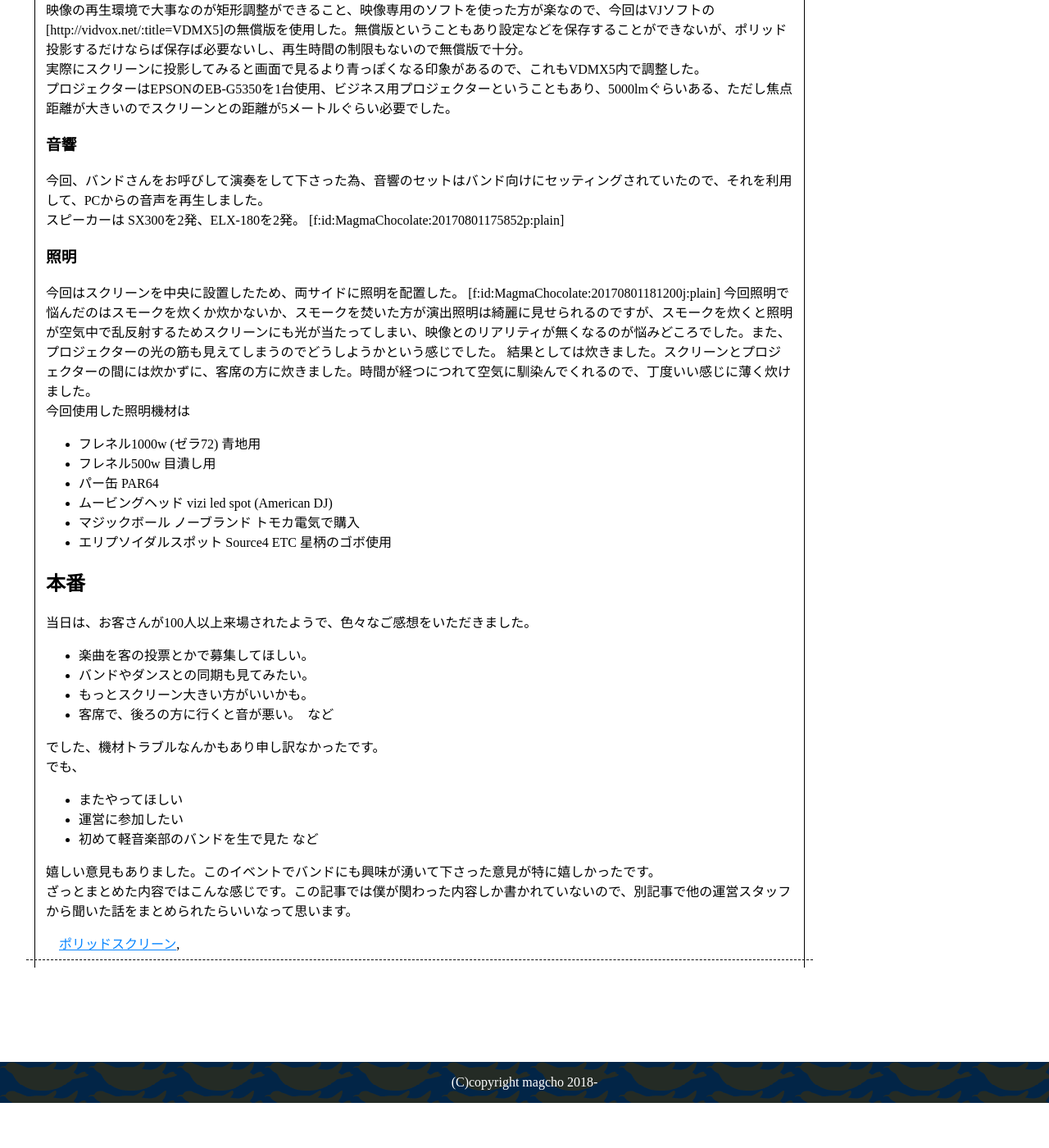
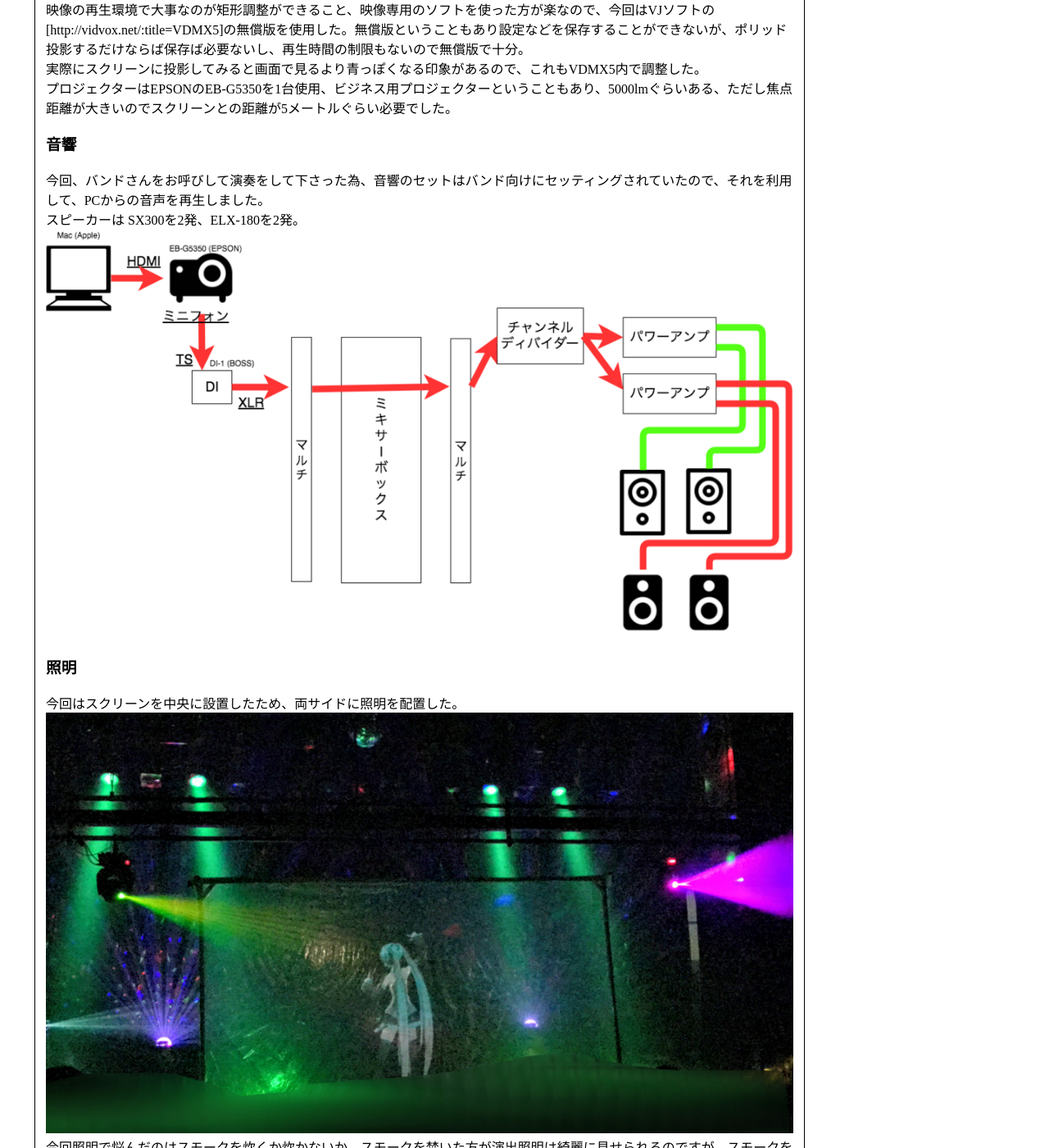
Before and after one commit to magcho/jekyll.blog.magcho.com, a Jekyll site: the page built from _posts/2018-09-02-ポリッドスクリーンを使ったボカロ系イベントを作った話.md, in a window 1280 px wide and 1400 px high, scrolled down 4278 px. Shown: the whole window at 82% size. Built offline with Jekyll 4.4.1, drawn with Linux system fonts in a browser that asks for light colours; some web fonts are replaced; before the commit the page ends 5623 px from its top, so only the background shows below that; some of the changed text lies outside the part shown.

Commit message:
Update Post “2018-09-02-ポリッドスクリーンを使ったボカロ系イベントを作った話”

```diff
--- a/_posts/2018-09-02-ポリッドスクリーンを使ったボカロ系イベントを作った話.md
+++ b/_posts/2018-09-02-ポリッドスクリーンを使ったボカロ系イベントを作った話.md
@@ -88,12 +87,18 @@ tag: ポリッドスクリーン
 今回、バンドさんをお呼びして演奏をして下さった為、音響のセットはバンド向けにセッティングされていたので、それを利用して、PCからの音声を再生しました。
 
 スピーカーは SX300を2発、ELX-180を2発。
-\[f:id:MagmaChocolate:20170801175852p:plain]
+
+
+![](/images/uploads/20170801175852.png)
 
 ### 照明
 
 今回はスクリーンを中央に設置したため、両サイドに照明を配置した。
-\[f:id:MagmaChocolate:20170801181200j:plain]
+
+
+![](/images/uploads/20170801181200.jpg)
+
+
 今回照明で悩んだのはスモークを炊くか炊かないか、スモークを焚いた方が演出照明は綺麗に見せられるのですが、スモークを炊くと照明が空気中で乱反射するためスクリーンにも光が当たってしまい、映像とのリアリティが無くなるのが悩みどころでした。また、プロジェクターの光の筋も見えてしまうのでどうしようかという感じでした。
 結果としては炊きました。スクリーンとプロジェクターの間には炊かずに、客席の方に炊きました。時間が経つにつれて空気に馴染んでくれるので、丁度いい感じに薄く炊けました。
 
```
Also changed, not shown: other parts of _posts/2018-09-02-ポリッドスクリーンを使ったボカロ系イベントを作った話.md (+2 -3 lines).
